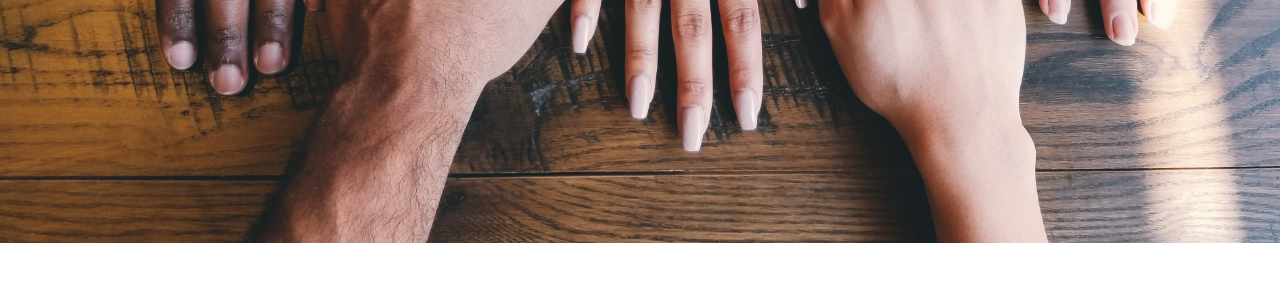
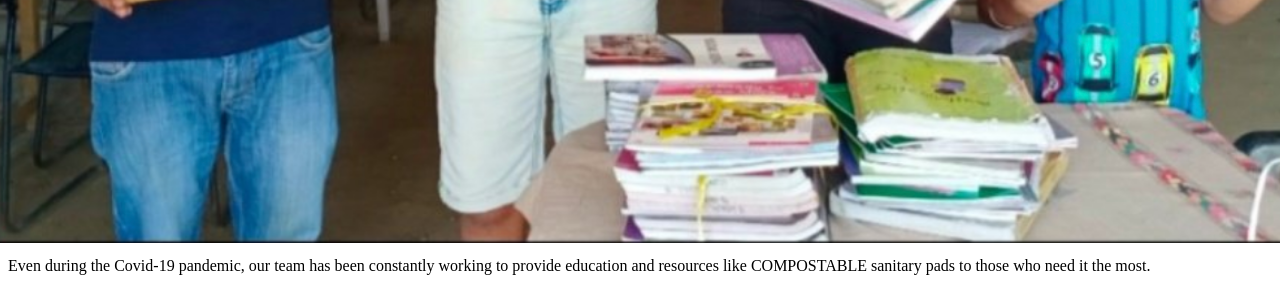
Before and after one commit to werisetogether/website, a Next.js app: page / in a window 1280 px wide. Shown: the part 557-845 px from the top of the page. Before the commit the page ends 800 px from the top, so only its background shows below. Built offline with nearby package versions, Linux system fonts and the light colour scheme.

Commit message:
Added About

```diff
--- /dev/null
+++ b/Components/AboutSnip.js
@@ -0,0 +1,33 @@
+import Image from "next/image";
+import helpingHand from "../public/helpingHand.png";
+
+const About = () => {
+  return (
+    <div className="max-w-4xl mx-auto mt-24">
+      <h1 className="font-semibold text-5xl">About us</h1>
+      <div className="h-80 my-12 relative">
+        <Image
+          src={helpingHand}
+          className="rounded-3xl"
+          layout="fill"
+          objectFit="cover"
+        />
+      </div>
+      <h2 className="font-normal text-5xl leading-relaxed">
+        10 states across India <br /> 2 ongoing projects
+      </h2>
+      <p className="text-xl font-normal mt-12">
+        Hey, this is Shreya and I’m the founder WeRiseTogether. We are a
+        non-profit organisation based in India working towards menstrual hygiene
+        and provision of resources to underprivileged children under our
+        #SheHygiene and #HelpingHands initiatives.
+        <br /><br />
+        Even during the Covid-19
+        pandemic, our team has been constantly working to provide education and
+        resources like COMPOSTABLE sanitary pads to those who need it the most.
+      </p>
+    </div>
+  );
+}
+
+export default About;
--- a/pages/index.js
+++ b/pages/index.js
@@ -2,6 +2,7 @@ import Head from 'next/head';
 import Layout from '../Components/Layout';
 import Header from '../Components/Header';
 import ProjectSnip from '../Components/ProjectSnip';
+import About from '../Components/AboutSnip';
 
 export default function Home() {
   return (
@@ -16,6 +17,7 @@ export default function Home() {
           <Layout>
             <Header />
             <ProjectSnip />
+            <About />
           </Layout>
         </main>
       </div>
```
Also changed, not shown: public/helpingHand.png (added).
